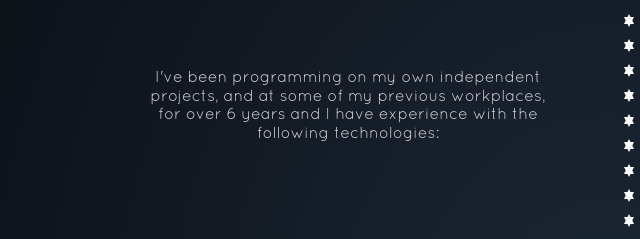
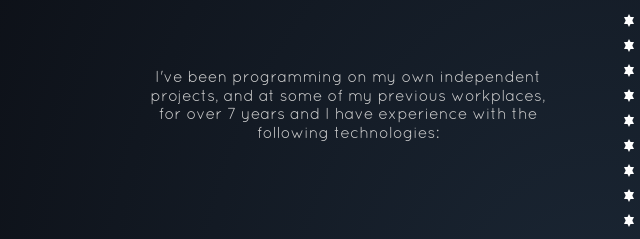
Before and after one commit to jamesryan83/My-Site, a website: page src/public/index.html in a window 1280 px wide. Shown: the part 434-673 px from the top of the page, 36-676 px from the left. Drawn offline with nearby package versions, Linux system fonts and the light colour scheme; files whose address does not match are found by name.

Commit message:
update number

```diff
--- a/src/public/index.html
+++ b/src/public/index.html
@@ -76,7 +76,7 @@
                 <a class="a-heading">Programming</a>
                 <div id="programming-container">
                     <div id="programming-notes">
-                        <p>I've been programming on my own independent projects, and at some of my previous workplaces, for over 6 years and I have experience with the following technologies:</p>
+                        <p>I've been programming on my own independent projects, and at some of my previous workplaces, for over 7 years and I have experience with the following technologies:</p>
                     </div>
 
                     <div id="programming-skills">
```
